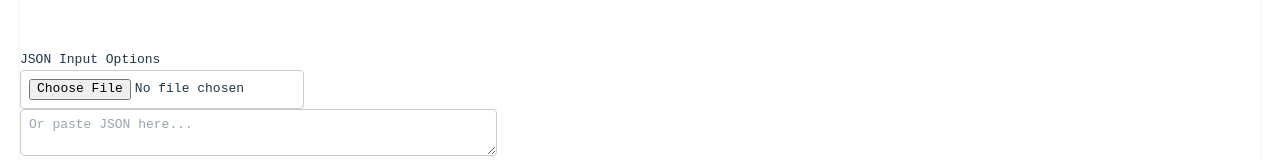
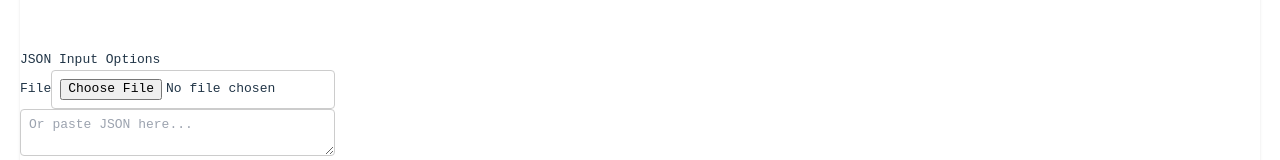
Before and after one commit to Intellua/json-visualizer, a React (Vite) app: page / in a window 1280 px wide. Shown: the part 1388-1548 px from the top of the page. Built offline with nearby package versions, Linux system fonts and the light colour scheme.

Commit message:
Add robots.txt

```diff
--- a/src/visualizer/JsonVisualizer.tsx
+++ b/src/visualizer/JsonVisualizer.tsx
@@ -306,12 +306,18 @@ const JsonVisualizer: React.FC = () => {
         {isHeaderExpanded && (
           <div className="toolbar flex flex-col gap-2 p-4">
             <div className="flex flex-row gap-2">
+              <div>
+                <label htmlFor="file" className="file-label">
+                  File
+                </label>
                 <input
+                  name="file"
                   type="file"
                   accept=".json"
                   onChange={handleFileUpload}
                   className="file-input max-h-10"
                 />
+              </div>
               <textarea
                 placeholder="Or paste JSON here..."
                 value={jsonInput}
```
Also changed, not shown: public/robots.txt (added). Lines whose indentation alone changed are shown as unchanged.
